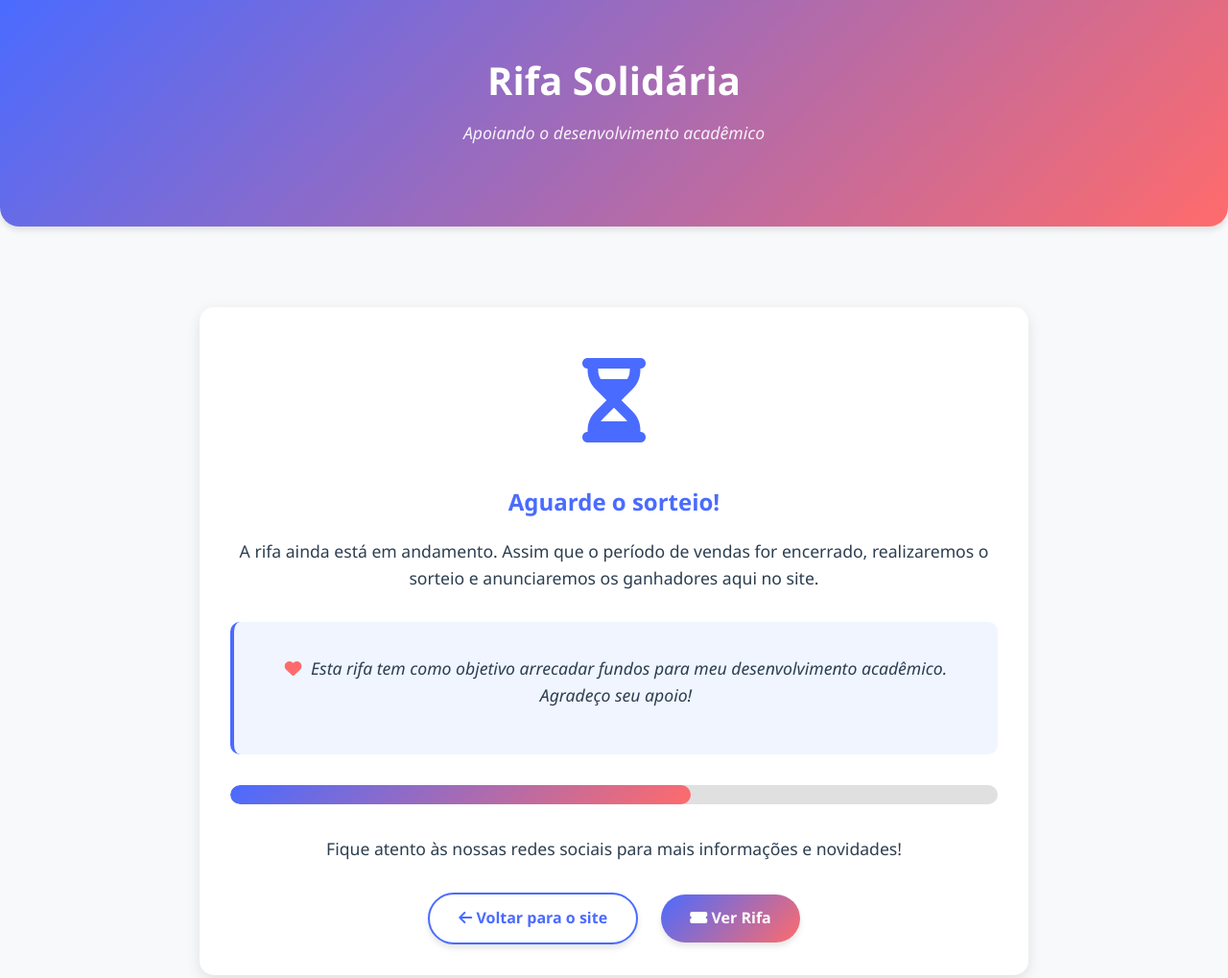
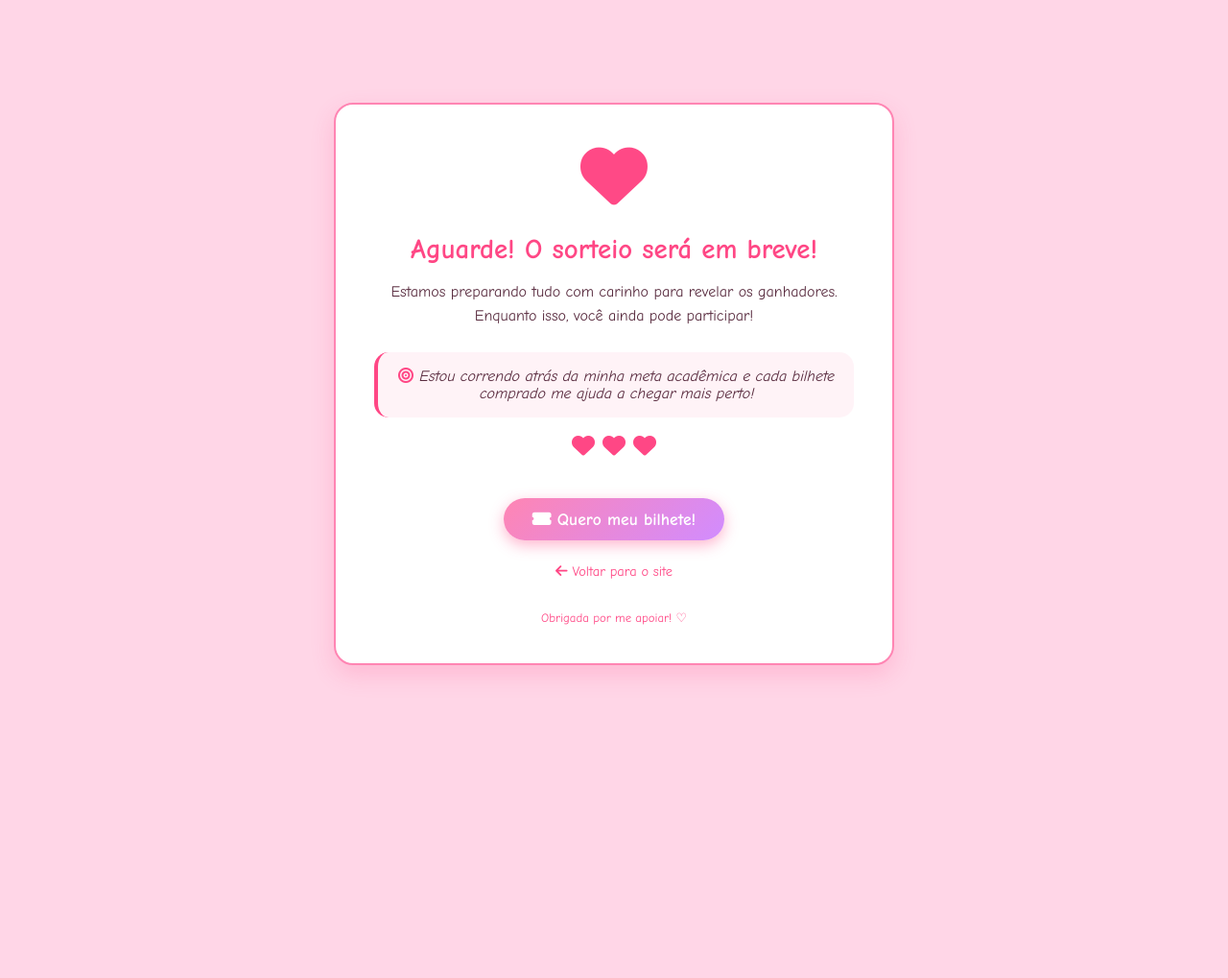
Before and after one commit to Star-Kivia/sorteio-da-rifa, a plain HTML site: page index.html in a window 1280 px wide. Shown: the top 1019 px of the page at 96% size. After the commit the page ends 800 px from the top, so only its background shows below. Drawn offline with Linux system fonts and the light colour scheme.

Commit message:
Update index.html

```diff
--- a/index.html
+++ b/index.html
@@ -3,230 +3,179 @@
 <head>
     <meta charset="UTF-8">
     <meta name="viewport" content="width=device-width, initial-scale=1.0">
-    <title>Aguarde - Rifa em Andamento</title>
+    <title>Aguarde - Sorteio em Breve!</title>
     <style>
         :root {
-            --primary-color: #4a6bff;
-            --secondary-color: #ff6b6b;
-            --dark-color: #2c3e50;
-            --light-color: #f8f9fa;
-            --gradient: linear-gradient(135deg, var(--primary-color), var(--secondary-color));
+            --rosa-claro: #ffd6e7;
+            --rosa-medio: #ff85b3;
+            --rosa-escuro: #ff4785;
+            --roxo: #d18cff;
+            --gradiente-rosa: linear-gradient(135deg, var(--rosa-medio), var(--roxo));
         }
 
         body {
-            font-family: 'Segoe UI', Tahoma, Geneva, Verdana, sans-serif;
+            font-family: 'Comic Sans MS', 'Arial Rounded MT Bold', sans-serif;
             margin: 0;
             padding: 0;
-            background-color: var(--light-color);
-            color: var(--dark-color);
+            background-color: var(--rosa-claro);
+            color: #5a2d40;
+            display: flex;
+            justify-content: center;
+            align-items: center;
+            min-height: 100vh;
+            text-align: center;
+        }
+
+        .caixa-aguarde {
+            background: white;
+            border-radius: 20px;
+            padding: 2.5rem;
+            box-shadow: 0 10px 25px rgba(255, 71, 133, 0.2);
+            max-width: 500px;
+            width: 90%;
+            margin: 2rem;
+            position: relative;
+            overflow: hidden;
+            border: 2px solid var(--rosa-medio);
+        }
+
+        .caixa-aguarde::before {
+            content: "";
+            position: absolute;
+            top: -10px;
+            left: -10px;
+            right: -10px;
+            bottom: -10px;
+            border: 3px dashed var(--rosa-medio);
+            border-radius: 25px;
+            animation: rotacao 20s linear infinite;
+            opacity: 0.3;
+            z-index: -1;
+        }
+
+        @keyframes rotacao {
+            0% { transform: rotate(0deg); }
+            100% { transform: rotate(360deg); }
+        }
+
+        .icone-aguarde {
+            font-size: 4rem;
+            color: var(--rosa-escuro);
+            margin-bottom: 1rem;
+            animation: pulsar 1.5s infinite alternate;
+        }
+
+        @keyframes pulsar {
+            0% { transform: scale(1); opacity: 0.8; }
+            100% { transform: scale(1.1); opacity: 1; }
+        }
+
+        h1 {
+            color: var(--rosa-escuro);
+            margin-bottom: 1rem;
+            font-size: 1.8rem;
+        }
+
+        .mensagem {
+            margin-bottom: 1.5rem;
             line-height: 1.6;
         }
 
-        .container {
-            max-width: 1200px;
-            margin: 0 auto;
-            padding: 20px;
+        .meta {
+            background-color: rgba(255, 133, 179, 0.1);
+            padding: 1rem;
+            border-radius: 15px;
+            margin: 1.5rem 0;
+            border-left: 4px solid var(--rosa-escuro);
+            font-style: italic;
         }
 
-        header {
-            background: var(--gradient);
-            color: white;
-            padding: 2rem 0;
-            text-align: center;
-            border-radius: 0 0 20px 20px;
-            box-shadow: 0 4px 6px rgba(0, 0, 0, 0.1);
-            margin-bottom: 2rem;
+        .coracoes {
+            font-size: 1.5rem;
+            color: var(--rosa-escuro);
+            margin: 1rem 0;
+            animation: flutuar 3s ease-in-out infinite;
         }
 
-        h1 {
-            margin: 0;
-            font-size: 2.5rem;
+        @keyframes flutuar {
+            0%, 100% { transform: translateY(0); }
+            50% { transform: translateY(-10px); }
         }
 
-        .header-subtitle {
-            font-style: italic;
-            margin-top: 0.5rem;
-            opacity: 0.9;
-        }
-
-        .waiting-container {
-            background: white;
-            border-radius: 15px;
-            padding: 2rem;
-            box-shadow: 0 5px 15px rgba(0, 0, 0, 0.1);
-            text-align: center;
-            margin: 2rem auto;
-            max-width: 800px;
-        }
-
-        .icon {
-            font-size: 5rem;
-            color: var(--primary-color);
-            margin-bottom: 1.5rem;
-            animation: pulse 2s infinite;
-        }
-
-        @keyframes pulse {
-            0% { transform: scale(1); }
-            50% { transform: scale(1.1); }
-            100% { transform: scale(1); }
-        }
-
-        h2 {
-            color: var(--primary-color);
-            margin-bottom: 1rem;
-        }
-
-        p {
-            margin-bottom: 2rem;
-            font-size: 1.1rem;
-        }
-
-        .goal-message {
-            background-color: #f0f5ff;
-            padding: 1rem;
-            border-radius: 10px;
-            margin: 1.5rem 0;
-            font-style: italic;
-            border-left: 4px solid var(--primary-color);
-        }
-
-        .progress-container {
-            width: 100%;
-            background-color: #e0e0e0;
-            border-radius: 10px;
-            margin: 2rem 0;
-            height: 20px;
-            overflow: hidden;
-        }
-
-        .progress-bar {
-            height: 100%;
-            background: var(--gradient);
-            width: 60%;
-            border-radius: 10px;
-            animation: progressAnimation 2s ease-in-out infinite;
-        }
-
-        @keyframes progressAnimation {
-            0% { background-position: 0% 50%; }
-            50% { background-position: 100% 50%; }
-            100% { background-position: 0% 50%; }
-        }
-
-        .btn {
+        .btn-comprar {
             display: inline-block;
-            background: var(--gradient);
+            background: var(--gradiente-rosa);
             color: white;
             padding: 12px 30px;
             border: none;
             border-radius: 50px;
-            cursor: pointer;
-            font-size: 1rem;
+            font-size: 1.1rem;
             font-weight: bold;
             text-decoration: none;
-            transition: all 0.3s ease;
-            box-shadow: 0 4px 6px rgba(0, 0, 0, 0.1);
-            margin: 0 10px;
+            transition: all 0.3s;
+            box-shadow: 0 5px 15px rgba(255, 71, 133, 0.4);
+            margin-top: 1rem;
         }
 
-        .btn-outline {
-            background: white;
-            color: var(--primary-color);
-            border: 2px solid var(--primary-color);
+        .btn-comprar:hover {
+            transform: translateY(-3px);
+            box-shadow: 0 8px 20px rgba(255, 71, 133, 0.6);
         }
 
-        .btn:hover {
-            transform: translateY(-3px);
-            box-shadow: 0 6px 8px rgba(0, 0, 0, 0.15);
+        .btn-voltar {
+            display: inline-block;
+            color: var(--rosa-escuro);
+            margin-top: 1.5rem;
+            text-decoration: none;
+            font-size: 0.9rem;
+            transition: all 0.3s;
         }
 
-        .btn-outline:hover {
-            background: var(--primary-color);
-            color: white;
-        }
-
-        .button-group {
-            margin-top: 1.5rem;
+        .btn-voltar:hover {
+            text-decoration: underline;
         }
 
         footer {
-            text-align: center;
-            padding: 2rem 0;
             margin-top: 2rem;
-            color: var(--dark-color);
-            font-size: 0.9rem;
-        }
-
-        @media (max-width: 768px) {
-            h1 {
-                font-size: 2rem;
-            }
-
-            .waiting-container {
-                padding: 1.5rem;
-            }
-
-            .icon {
-                font-size: 4rem;
-            }
-
-            .button-group {
-                display: flex;
-                flex-direction: column;
-                gap: 10px;
-            }
-
-            .btn {
-                margin: 5px 0;
-                width: 100%;
-            }
+            font-size: 0.8rem;
+            color: var(--rosa-escuro);
         }
     </style>
     <link rel="stylesheet" href="https://cdnjs.cloudflare.com/ajax/libs/font-awesome/6.0.0-beta3/css/all.min.css">
 </head>
 <body>
-    <header>
-        <div class="container">
-            <h1>Rifa Solidária</h1>
-            <p class="header-subtitle">Apoiando o desenvolvimento acadêmico</p>
+    <div class="caixa-aguarde">
+        <div class="icone-aguarde">
+            <i class="fas fa-heart"></i>
         </div>
-    </header>
 
-    <div class="container">
-        <div class="waiting-container">
-            <div class="icon">
-                <i class="fas fa-hourglass-half"></i>
-            </div>
-            <h2>Aguarde o sorteio!</h2>
-            <p>A rifa ainda está em andamento. Assim que o período de vendas for encerrado, realizaremos o sorteio e anunciaremos os ganhadores aqui no site.</p>
+        <h1>Aguarde! O sorteio será em breve!</h1>
 
-            <div class="goal-message">
-                <p><i class="fas fa-heart" style="color: var(--secondary-color); margin-right: 5px;"></i>
-                Esta rifa tem como objetivo arrecadar fundos para meu desenvolvimento acadêmico. Agradeço seu apoio!</p>
-            </div>
+        <div class="mensagem">
+            Estamos preparando tudo com carinho para revelar os ganhadores. Enquanto isso, você ainda pode participar!
+        </div>
 
-            <div class="progress-container">
-                <div class="progress-bar"></div>
-            </div>
+        <div class="meta">
+            <i class="fas fa-bullseye" style="color: var(--rosa-escuro);"></i>
+            Estou correndo atrás da minha meta acadêmica e cada bilhete comprado me ajuda a chegar mais perto!
+        </div>
 
-            <p>Fique atento às nossas redes sociais para mais informações e novidades!</p>
+        <div class="coracoes">
+            <i class="fas fa-heart"></i> <i class="fas fa-heart"></i> <i class="fas fa-heart"></i>
+        </div>
 
-            <div class="button-group">
-                <a href="https://star-kivia.github.io/meuprojeto/" class="btn btn-outline">
-                    <i class="fas fa-arrow-left"></i> Voltar para o site
-                </a>
-                <a href="https://star-kivia.github.io/meuprojeto/#rifa" class="btn">
-                    <i class="fas fa-ticket-alt"></i> Ver Rifa
-                </a>
-            </div>
-        </div>
+        <a href="https://star-kivia.github.io/meuprojeto/#rifa" class="btn-comprar">
+            <i class="fas fa-ticket-alt"></i> Quero meu bilhete!
+        </a>
+
+        <br>
+        <a href="https://star-kivia.github.io/meuprojeto/" class="btn-voltar">
+            <i class="fas fa-arrow-left"></i> Voltar para o site
+        </a>
+
+        <footer>
+            Obrigada por me apoiar! ♡
+        </footer>
     </div>
-
-    <footer>
-        <div class="container">
-            <p>© 2023 Meu Projeto - Todos os direitos reservados</p>
-        </div>
-    </footer>
 </body>
 </html>
```
